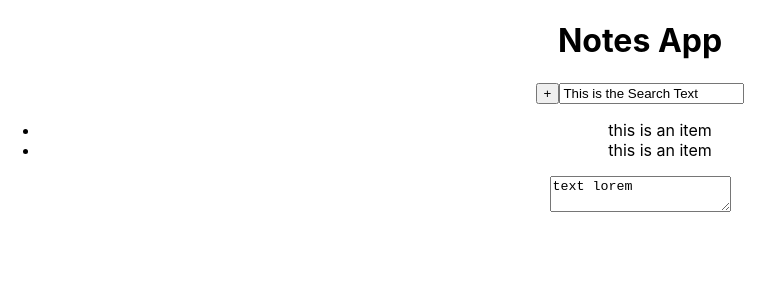
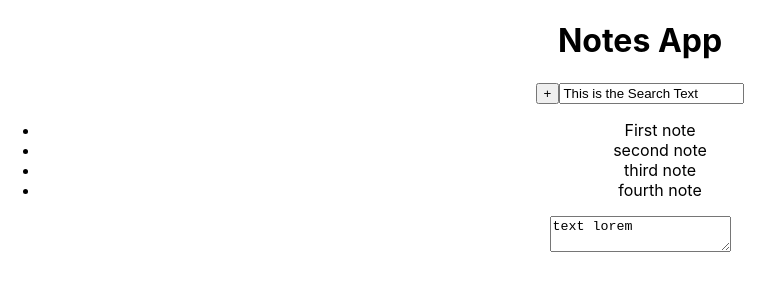
Before and after one commit to PatrickEasterly/ajaxIntro-appleNotes, a React (Create React App) app: page / in a window 1280 px wide. Shown: the top 300 px of the page, without its empty margins (0-784 px from the left). Built offline with nearby package versions, Linux system fonts and the light colour scheme.

Commit message:
passing notes to NotesList

```diff
--- a/src/NoteEditor.js
+++ b/src/NoteEditor.js
@@ -2,7 +2,7 @@ import React from 'react';
 
 function NoteEditor() {
     return (
-        <textarea value="text lorem" />
+        <textarea defaultValue="text lorem" />
     )
 }
 
--- a/src/NotesApp.js
+++ b/src/NotesApp.js
@@ -9,7 +9,28 @@ class NotesApp extends React.Component {
         super(props);
         this.state = {
             searchText: 'This is the Search Text',
-
+            notes: [
+                {
+                    id: '1',
+                    title: 'First note',
+                    copy: 'la la la',
+                },
+                {
+                    id: '22',
+                    title: 'second note',
+                    copy: 'ba ba ba',
+                },
+                {
+                    id: '333',
+                    title: 'third note',
+                    copy: 'ha ha ha',
+                },
+                {
+                    id: '4444',
+                    title: 'fourth note',
+                    copy: 'fa fa fa',
+                },
+            ]
         }
     }
     render() {
@@ -21,7 +42,9 @@ class NotesApp extends React.Component {
                 text={this.state.searchText}
                 handleChange={this._setSearchText}
                 />
-                <NotesList />
+                <NotesList
+                notes={this.state.notes}
+                />
                 <NoteEditor />
             </div>
         )
@@ -31,7 +54,7 @@ class NotesApp extends React.Component {
         this.setState({
             searchText
         }, ()=> {
-            console.log('f')
+            console.log(searchText)
         })
     }
 }
--- a/src/NotesList.js
+++ b/src/NotesList.js
@@ -2,11 +2,20 @@ import React from 'react';
 import NotesListItem from './NotesListItem';
 
 
-function NotesList() {
+function NotesList({
+    notes
+}) {
     return (
         <ul>
-            <NotesListItem />
-            <NotesListItem />
+            {
+                notes.map(note=>(
+                    <NotesListItem
+                    title={note.title}
+                    id={note.id}
+                    key={note.id}
+                    />
+                ))
+            }
         </ul>
     )
 }
--- a/src/NotesListItem.js
+++ b/src/NotesListItem.js
@@ -1,9 +1,13 @@
 import React from 'react';
 
-function NotesListItem() {
+function NotesListItem({
+    title,
+    id,
+    key,
+}) {
     return (
         <li>
-            this is an item
+            {title}
         </li>
     )
 }
```
